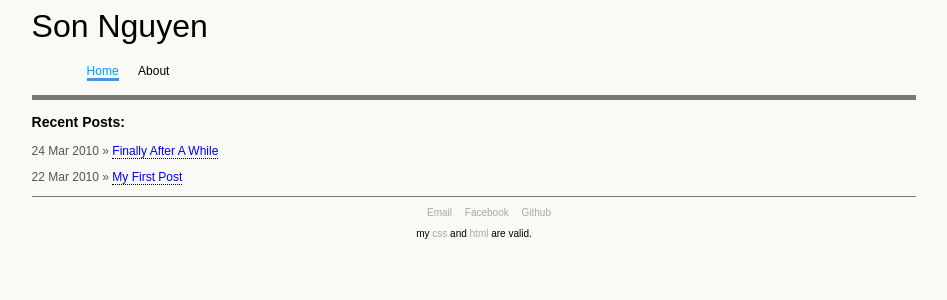
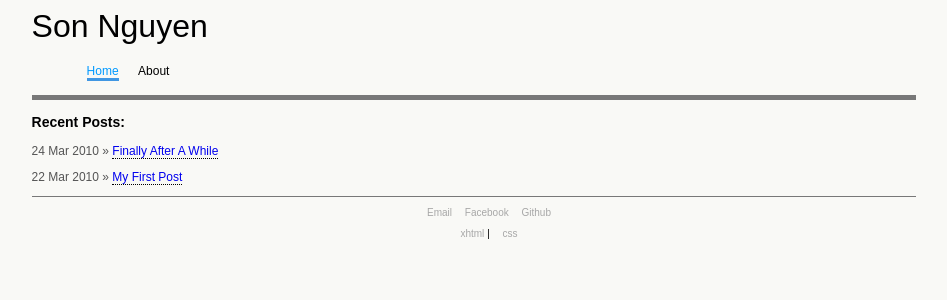
Before and after one commit to son-nguyen/son-nguyen.github.com, a Jekyll site: the page built from index.html, in a window 1280 px wide. Shown: the top 300 px of the page, without its empty margins (166-1113 px from the left). Built offline with Jekyll 4.4.1, drawn with Linux system fonts in a browser that asks for light colours.

Commit message:
minor footer adjustments

```diff
--- a/_layouts/default.html
+++ b/_layouts/default.html
@@ -35,7 +35,10 @@
                 <li><a href="http://www.facebook.com/anh.son">Facebook</a></li>
                 <li><a href="http://github.com/son-nguyen">Github</a></li>
             </ul>
-            <p>my <a href="http://jigsaw.w3.org/css-validator/check/referer">css</a> and <a href="http://validator.w3.org/check?uri=referer">html</a> are valid.</p>
+            <ul>
+                <li><a href="http://validator.w3.org/check?uri=referer">xhtml</a> |</li>
+                <li><a href="http://jigsaw.w3.org/css-validator/check/referer">css</a></li>
+            <ul>
         </div>
     </body>
 </html>
--- a/_layouts/post.html
+++ b/_layouts/post.html
@@ -35,7 +35,10 @@
                 <li><a href="http://www.facebook.com/anh.son">Facebook</a></li>
                 <li><a href="http://github.com/son-nguyen">Github</a></li>
             </ul>
-            <p>my <a href="http://jigsaw.w3.org/css-validator/check/referer">css</a> and <a href="http://validator.w3.org/check?uri=referer">html</a> are valid.</p>
+            <ul>
+                <li><a href="http://validator.w3.org/check?uri=referer">xhtml</a> |</li>
+                <li><a href="http://jigsaw.w3.org/css-validator/check/referer">css</a></li>
+            <ul>
         </div>
     </body>
 </html>
```
